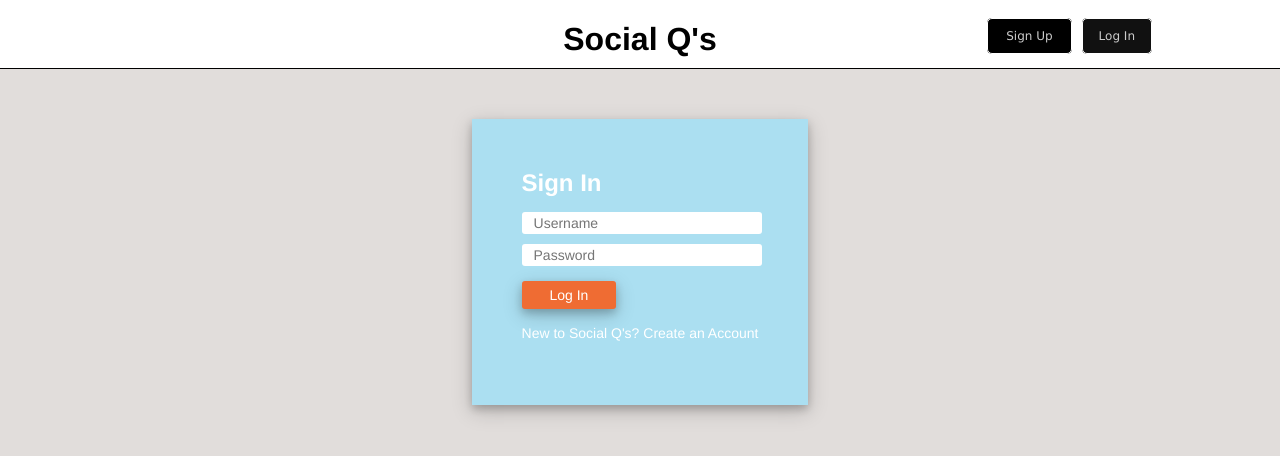
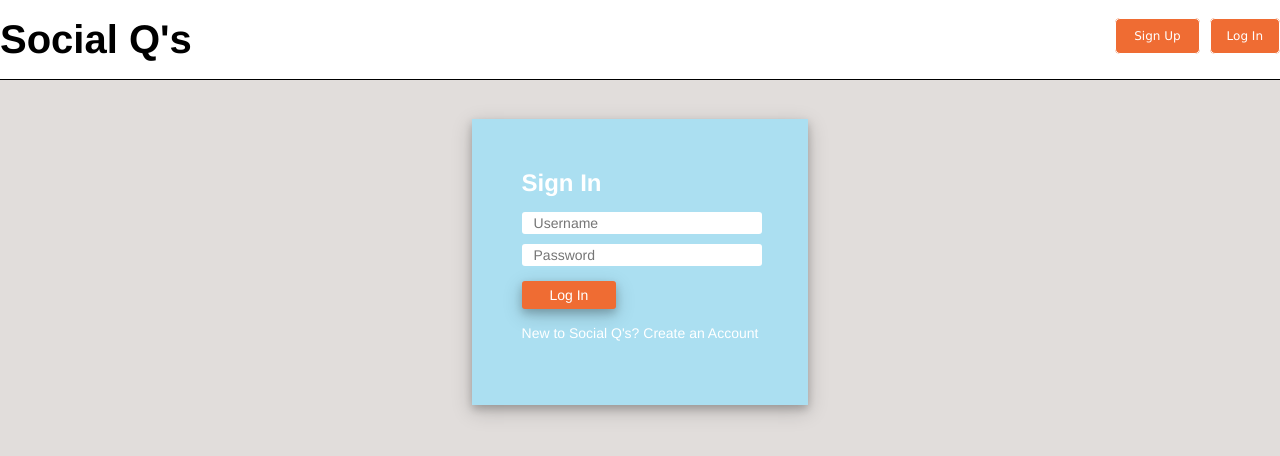
Before and after one commit to jkern-dev/SocialQ, a React (Create React App) app in the folder frontend/: page /#/login in a window 1280 px wide. Shown: the top 456 px of the page. Built offline with nearby package versions, Linux system fonts and the light colour scheme.

Commit message:
Need Fix details

```diff
--- a/frontend/public/stylesheets/navbar/navbar.css
+++ b/frontend/public/stylesheets/navbar/navbar.css
@@ -24,7 +24,7 @@ body {
 .navbar-container{
     position: fixed;
     background-color: white;
-    height: 69px;
+    height: 80px;
     width: 100%;
     z-index: 30;
     box-sizing: border-box;
@@ -34,6 +34,7 @@ body {
     right: 0;
     left: 0;
     border-bottom: 1px solid black;
+    justify-content: space-between;
 }
 
 .navbar-header{
@@ -62,6 +63,8 @@ body {
     color: black;
     text-align: center;
     font-family: "Helvetica Neue", Helvetica, Arial, sans-serif;
+    font-size: 40px;
+    font-weight: bold;
 }
 
 .left-navbar{
@@ -75,10 +78,10 @@ body {
 }
 
 .link-buttons-logged-in{
-    flex: 1;
-    position: absolute;
-    right: 200px;
-    margin-bottom: 10px;
+    margin: 10px;
+    display: flex;
+    flex-direction: column;
+    padding: 10px;
 }
 
 .sign-up{
@@ -88,12 +91,17 @@ body {
     line-height: 30px;
     text-align: left;
     font: 12px/1.4 "Lucida Grande","Lucida Sans Unicode","Lucida Sans",Garuda,Verdana,Tahoma,sans-serif;
-    background-color: black;
+    background-color: #EF6C33;
     border: 1px solid white;
     border-radius: 5px;
-    color: #ccc;
+    color: white;
     padding: 10px 18px;
     margin-right: 10px;
+}
+
+.sign-up:hover {
+    background-color: #ccc;
+    color: #EF6C33;
 }
 
 .log-in{
@@ -103,13 +111,20 @@ body {
     line-height: 30px;
     font: 12px/1.4 "Lucida Grande","Lucida Sans Unicode","Lucida Sans",Garuda,Verdana,Tahoma,sans-serif;
     align-self: left;
-    background-color: #111;
+    background-color: #EF6C33;
     border: none;
     border: 1px solid white;
     border-radius: 5px;
-    color: #ccc;
+    color: white;
     padding: 10px 16px;
+
 }
+
+.log-in:hover {
+    background-color: #ccc;
+    color: #EF6C33;
+}
+
 
 .log-out{
     text-decoration: none;
@@ -118,15 +133,19 @@ body {
     line-height: 30px;
     font: 12px/1.4 "Lucida Grande","Lucida Sans Unicode","Lucida Sans",Garuda,Verdana,Tahoma,sans-serif;
     align-self: left;
-    background-color: #111;
+    background-color: #EF6C33;
     border: none;
     border: 1px solid white;
     border-radius: 5px;
-    color: #ccc;
+    color: white;
     padding: 10px 18px;
     /* float: right;  */
 }
 
+.log-out:hover {
+    background-color: #ccc;
+    color: #EF6C33;
+}
 .question-button-background{
     width: 80%;
     max-width: 1280px;
@@ -281,6 +300,9 @@ body {
 }
 
 .greeting-logged-in{
-    font-size: 14px;
+    font-size: 30px;
+    font-weight: bold;
     margin: 0;
+    align-self: center;
+    padding: 20px;
 }
--- a/frontend/public/stylesheets/session/signup-form.css
+++ b/frontend/public/stylesheets/session/signup-form.css
@@ -106,6 +106,11 @@ body {
     box-shadow: 0 4px 8px 0 rgba(0, 0, 0, 0.2), 0 6px 20px 0 rgba(0, 0, 0, 0.19);
 }
 
+.signup-button:hover {
+    background-color: #ccc;
+    color: #EF6C33;
+}
+
 .signup-text{
     color: white;
     font-family: "Helvetica Neue", Helvetica, Arial, sans-serif;
--- a/frontend/src/components/navbar/navbar.jsx
+++ b/frontend/src/components/navbar/navbar.jsx
@@ -19,9 +19,11 @@ class NavBar extends React.Component {
     if (this.props.loggedIn) {
       return (
           <div className="link-buttons-logged-in">
-              <h1 className="greeting-logged-in">Hello, {this.props.currentUser.username}</h1>
+              <div className="greeting-logged-in">Hello, {this.props.currentUser.username}</div>
+            <div>
               <Link to={'/new_question'} className="sign-up">Submit A Question</Link>
               <button onClick={this.logoutUser} className="log-out">Logout</button>
+            </div>
           </div>
       );
     } else {
@@ -38,10 +40,8 @@ class NavBar extends React.Component {
     return (
       <>
         <div className="navbar-container">
-          <div className="navbar-header">
-            <h1 className="app-name">Social Q's</h1>
-            { this.getLinks() }
-          </div>
+            <div className="app-name">Social Q's</div>
+            {this.getLinks()}
         </div>
             <Splash />
       </>
```
